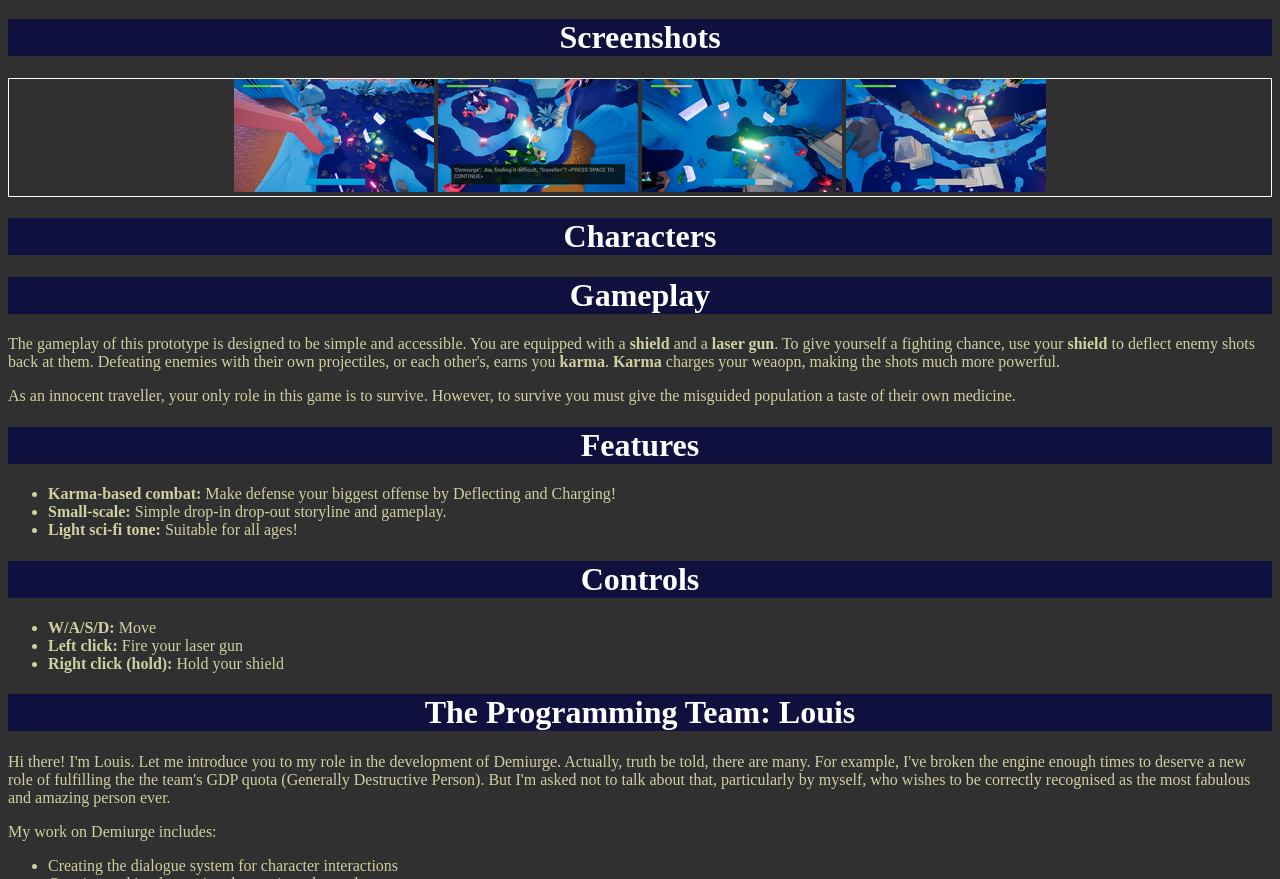
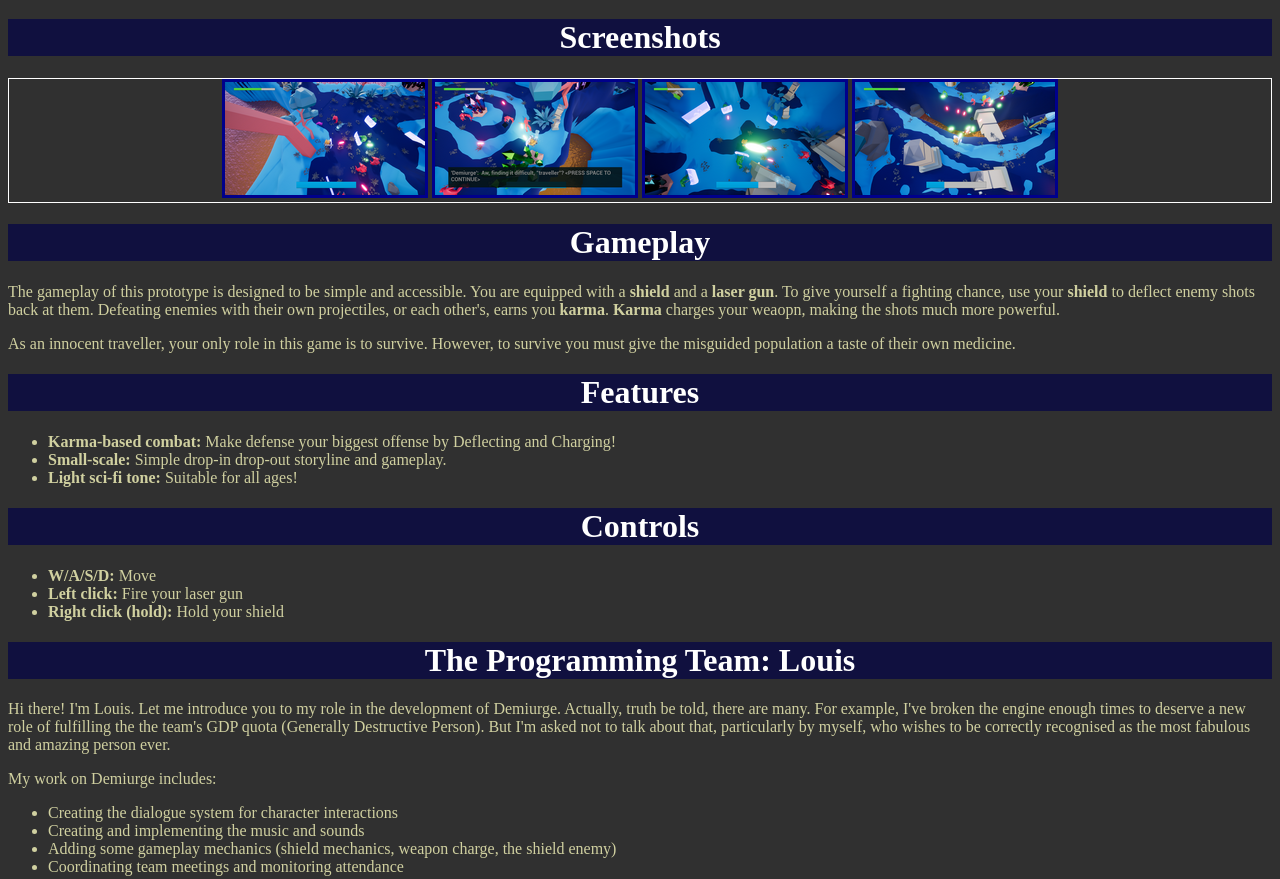
Before and after one commit to LXShades/demiurge, a plain HTML site: page index.html in a window 1280 px wide. Shown: the part 2066-2945 px from the top of the page. Drawn offline with Linux system fonts and the light colour scheme.

Commit message:
Added image links, styling

```diff
--- a/index.html
+++ b/index.html
@@ -30,6 +30,10 @@ h2 {
 	text-align: center;
 	border: 1px white solid;
 }
+
+img {
+	border: 3px darkblue solid;
+}
 </style>
 <body>
 <h1>Demiurge</h1>
@@ -49,14 +53,11 @@ h2 {
 
 <h1>Screenshots</h1>
 <div class="screenshotbox">
-<img src="images/Screen1_tn.png">
-<img src="images/Screen2_tn.png">
-<img src="images/Screen3_tn.png">
-<img src="images/Screen4_tn.png">
+<a href="images/Screen1.png"><img src="images/Screen1_tn.png"></a>
+<a href="images/Screen2.png"><img src="images/Screen2_tn.png"></a>
+<a href="images/Screen3.png"><img src="images/Screen3_tn.png"></a>
+<a href="images/Screen4.png"><img src="images/Screen4_tn.png"></a>
 </div>
-
-<h1>Characters</h1>
-
 
 <h1>Gameplay</h1>
 <p>The gameplay of this prototype is designed to be simple and accessible. You are equipped with a <b>shield</b> and a <b>laser gun</b>. To give yourself a fighting chance, use your <b>shield</b> to deflect enemy shots back at them. Defeating enemies with their own projectiles, or each other's, earns you <b>karma</b>. <b>Karma</b> charges your weaopn, making the shots much more powerful.</p>
```
